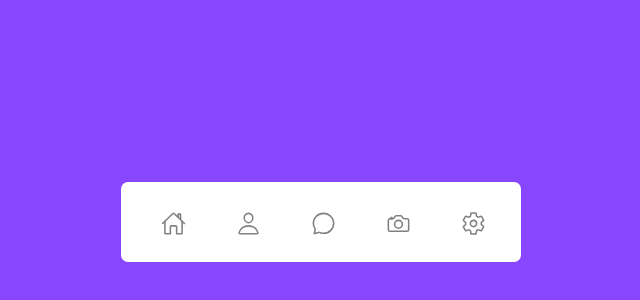
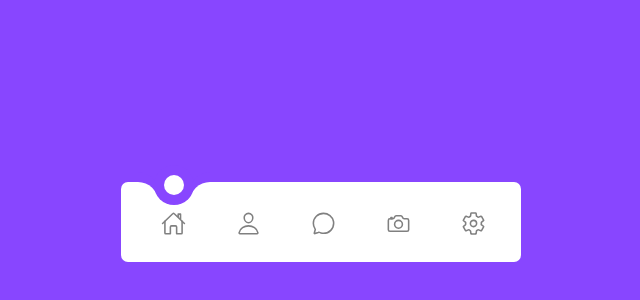
Before and after one commit to MR-AR4S/Animated-navbar, a plain HTML site: page index.html in a window 1280 px wide. Shown: the part 178-478 px from the top of the page, 319-959 px from the left. Drawn offline with nearby package versions, Linux system fonts and the light colour scheme; files whose address does not match are found by name.

Commit message:
add circle to container and fix adjustment

```diff
--- a/styles/main.scss
+++ b/styles/main.scss
@@ -3,6 +3,11 @@
 @mixin flexDisplay {
   display: flex;
   align-items: center;
+}
+
+@mixin circleSize($w , $h) {
+  width : $w;
+  height: $h;
 }
 
 * {
@@ -45,7 +50,7 @@ body {
     position: relative;
     top: 24px;
     pointer-events: none;
-    transition: all .2s;
+    transition: all .3s;
   }
 
   p {
@@ -55,3 +60,43 @@ body {
     transition: all .2s;
   }
 }
+
+.container .marker {
+  @include circleSize(40px, 40px);
+  border-radius: 50%;
+  background-color: $backgroundColor;
+  position: absolute;
+  top: -17px;
+  left: 33px;
+  @include flexDisplay();
+  justify-content: center;
+  transition: all .3s;
+
+  &::before {
+    content: "";
+    @include circleSize(20px,20px);
+    background-color: transparent;
+    border-top-right-radius: 20px;
+    position: absolute;
+    top: 42%;
+    left: -16px;
+    box-shadow: 0 -10px 0 0 $backgroundColor;
+  }
+
+  &::after{
+    content: "";
+    @include circleSize(20px,20px);
+    background-color: transparent;
+    border-top-left-radius: 20px;
+    position: absolute;
+    top: 42%;
+    right: -16.35px;
+    box-shadow: 0 -10px 0 0 $backgroundColor;
+  }
+
+  .circle {
+    @include circleSize(20px, 20px );
+    background-color: #fff;
+    border-radius: 100%;
+  }
+}
```
Also changed, not shown: styles/main.css, 1 other file.
